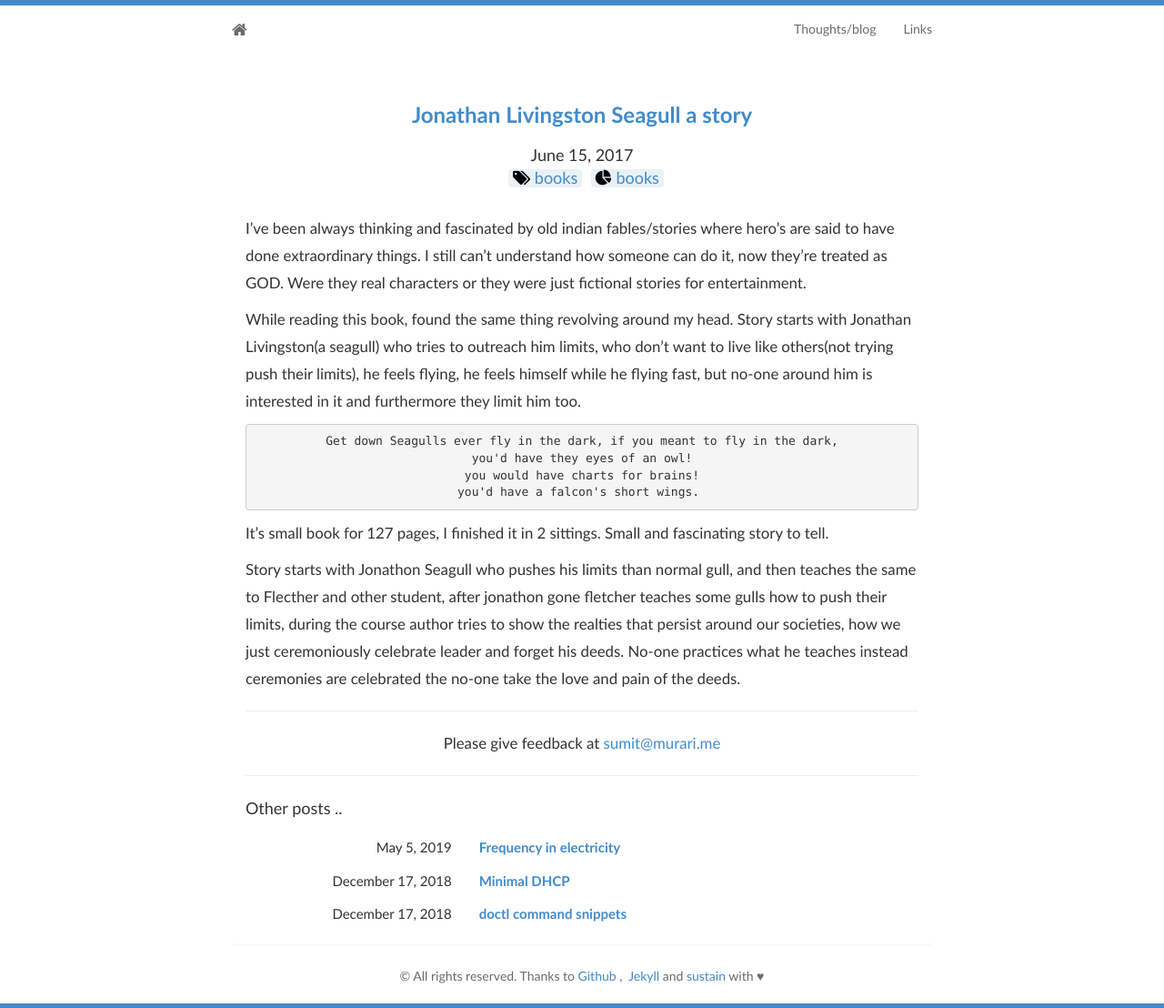
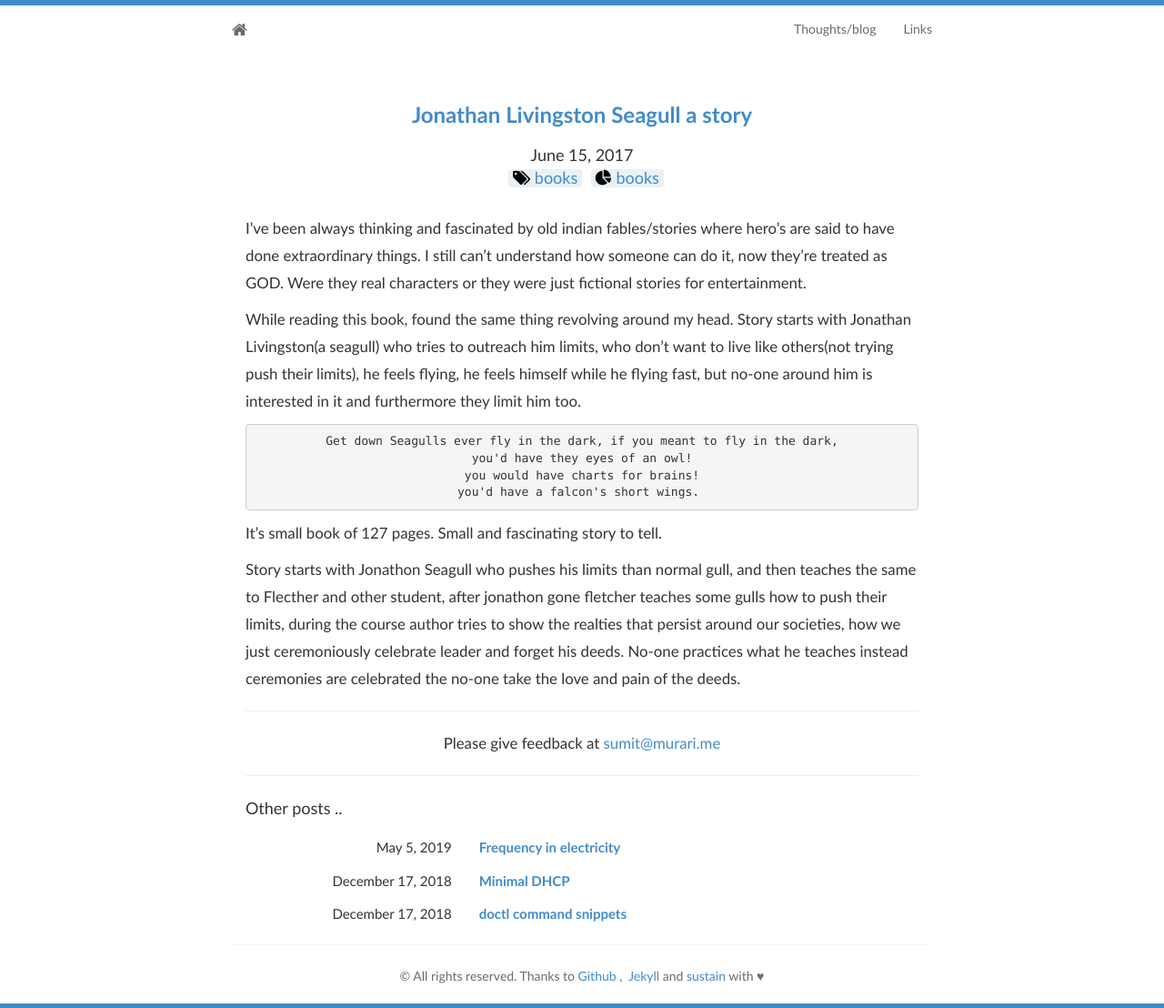
Before and after one commit to murarisumit/murarisumit.github.io, a Jekyll site: the page built from _posts/books/_posts/2017-06-15-Jonathan-Livingston-Seagull-a-story.md, in a window 1280 px wide. Shown: the whole page at 91% size. Built offline with Jekyll 4.4.1, drawn with Linux system fonts in a browser that asks for light colours; nearby versions of some CDN libraries.

Commit message:
Posts tweaks

```diff
--- a/_posts/books/_posts/2017-06-15-Jonathan-Livingston-Seagull-a-story.md
+++ b/_posts/books/_posts/2017-06-15-Jonathan-Livingston-Seagull-a-story.md
@@ -20,7 +20,7 @@ you'd have they eyes of an owl!
 you would have charts for brains!
 you'd have a falcon's short wings. </pre> </center>
 
-It's small book for 127 pages, I finished it in 2 sittings. Small and fascinating story to tell.
+It's small book of 127 pages. Small and fascinating story to tell.
 
 Story starts with Jonathon Seagull who pushes his limits than normal gull, and then teaches the same to
 Flecther and other student, after jonathon gone fletcher teaches some gulls how to push their limits, during the course author tries to
```
